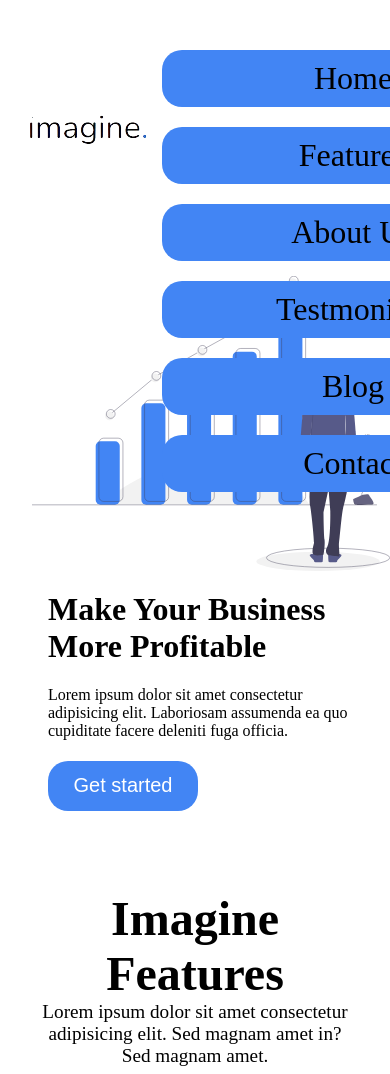
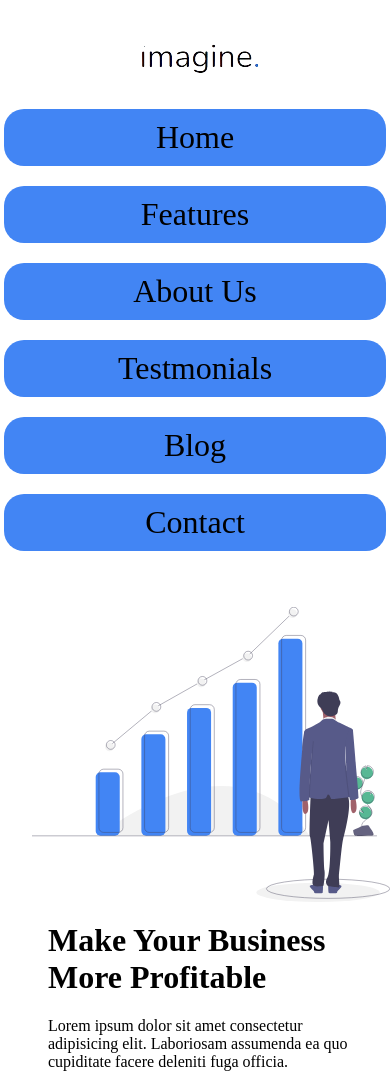
Before and after one commit to shourov8292/imagine, a plain HTML site: page index.html in a window 390 px wide. Shown: the top 1074 px of the page. Drawn offline with Linux system fonts and the light colour scheme.

Commit message:
design change

```diff
--- a/imagin.css
+++ b/imagin.css
@@ -436,7 +436,7 @@ header{
 =========================== */
 .footer{
     width: 100%;
-    height: 20vh;
+    /* height: 20vh; */
     background: black;
     color: var(--primary-color);
     display: flex;
@@ -568,9 +568,8 @@ responsive design start here here
 @media screen and (max-width:550px)
 {
     .navbar{
-        display: flex;
-        flex-wrap: wrap;
-        flex-direction: column;
+        max-width: 100%;
+        height: auto;
     }
     .nav-logo{
         display: inline-block;
--- a/index.html
+++ b/index.html
@@ -12,7 +12,7 @@
     <!-- ======================
     header sectin start here
     ======================= -->
-    <header>
+    <header class="header">
         <!-- navbar start here  -->
         <div>
             <nav class="navbar">
```
